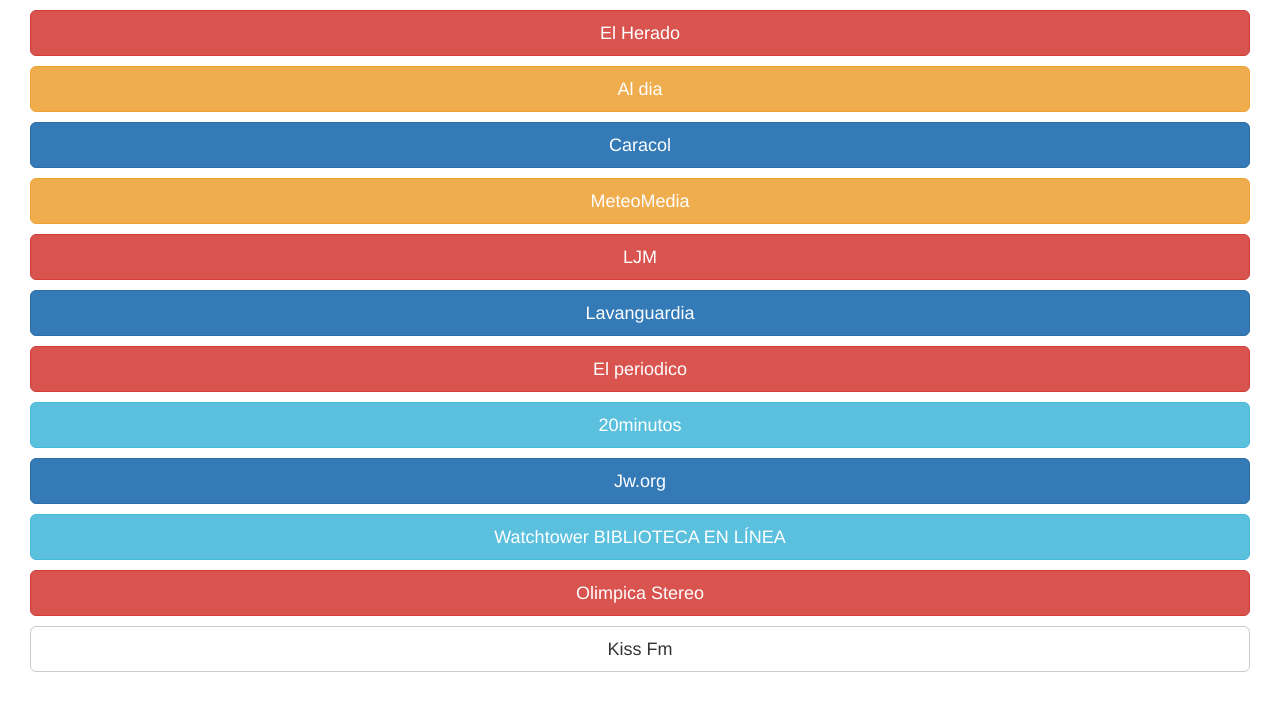
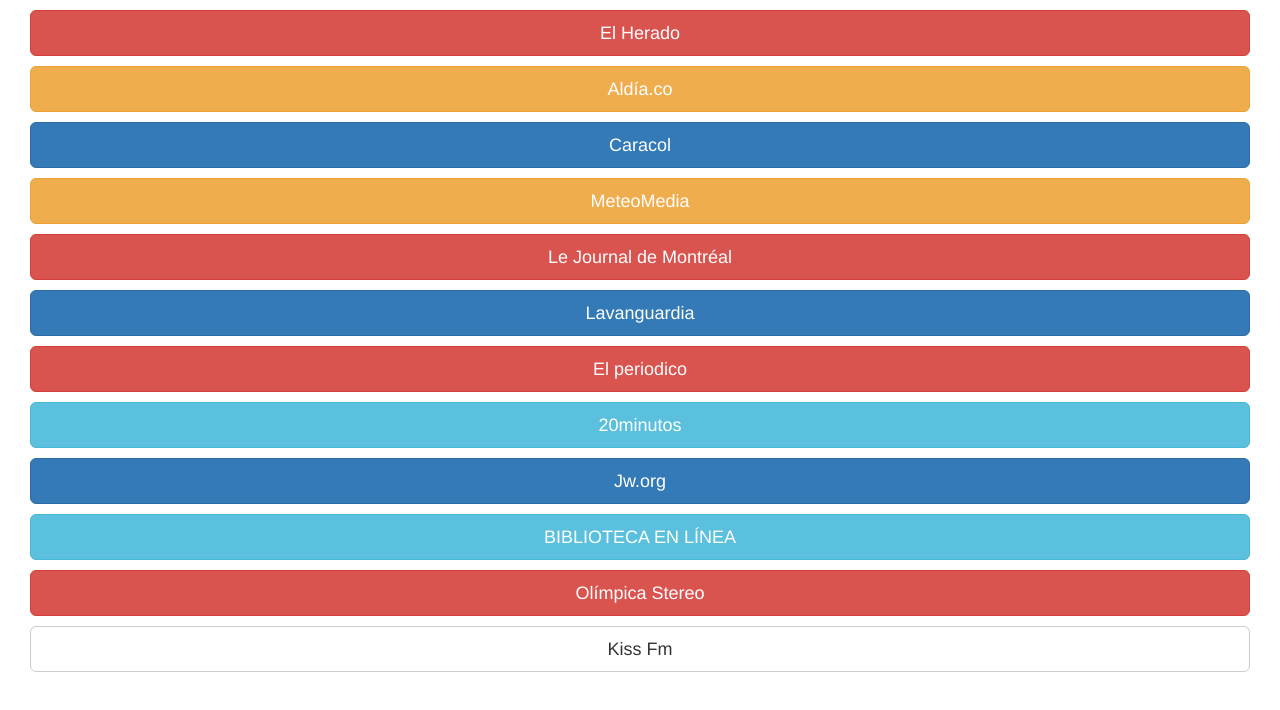
Before and after one commit to luismanuelruiz/luismanuelruiz.github.io, a plain HTML site: page index.html in a window 1280 px wide. Drawn offline with nearby package versions, Linux system fonts and the light colour scheme.

Commit message:
Updated index.Html
Updated index.Html

```diff
--- a/index.html
+++ b/index.html
@@ -31,13 +31,13 @@
             <p></p>
             <a class="btn btn-danger btn-lg center-block " href="https://www.elheraldo.co/" role="button">El Herado</a>
             <p></p>
-            <a class="btn btn-warning btn-lg center-block " href="https://www.aldia.co/" role="button">Al dia</a>
+            <a class="btn btn-warning btn-lg center-block " href="https://www.aldia.co/" role="button">Aldía.co</a>
             <p></p>
             <a class="btn btn-primary btn-lg center-block " href="http://www.noticiascaracol.com/" role="button">Caracol</a>
             <p></p>
             <a class="btn btn-warning btn-lg center-block " href="https://www.meteomedia.com/ca/previsions-meteo-horaires/quebec/lachine" role="button">MeteoMedia</a>
             <p></p>
-            <a class="btn btn-danger btn-lg center-block " href="https://www.journaldemontreal.com/" role="button">LJM</a>
+            <a class="btn btn-danger btn-lg center-block " href="https://www.journaldemontreal.com/" role="button">Le Journal de Montréal</a>
             <p></p>
             <a class="btn btn-primary btn-lg center-block " href="https://www.lavanguardia.com/local/barcelona" role="button">Lavanguardia</a>
             <p></p>
@@ -47,9 +47,9 @@
             <p></p>
             <a class="btn btn-primary btn-lg center-block " href="https://www.jw.org/es/" role="button">Jw.org</a>
             <p></p>
-            <a class="btn btn-info btn-lg center-block " href="https://wol.jw.org/es/wol/h/r4/lp-s" role="button">Watchtower BIBLIOTECA EN LÍNEA</a>
+            <a class="btn btn-info btn-lg center-block " href="https://wol.jw.org/es/wol/h/r4/lp-s" role="button">BIBLIOTECA EN LÍNEA</a>
             <p></p>
-            <a class="btn btn-danger btn-lg center-block " href="https://olimpicastereo.com.co/" role="button">Olimpica Stereo</a>
+            <a class="btn btn-danger btn-lg center-block " href="https://olimpicastereo.com.co/" role="button">Olímpica Stereo</a>
             <p></p>
             <a class="btn btn-default btn-lg center-block " href="https://www.kissfm.es/player/" role="button">Kiss Fm</a>
           </div>
```
